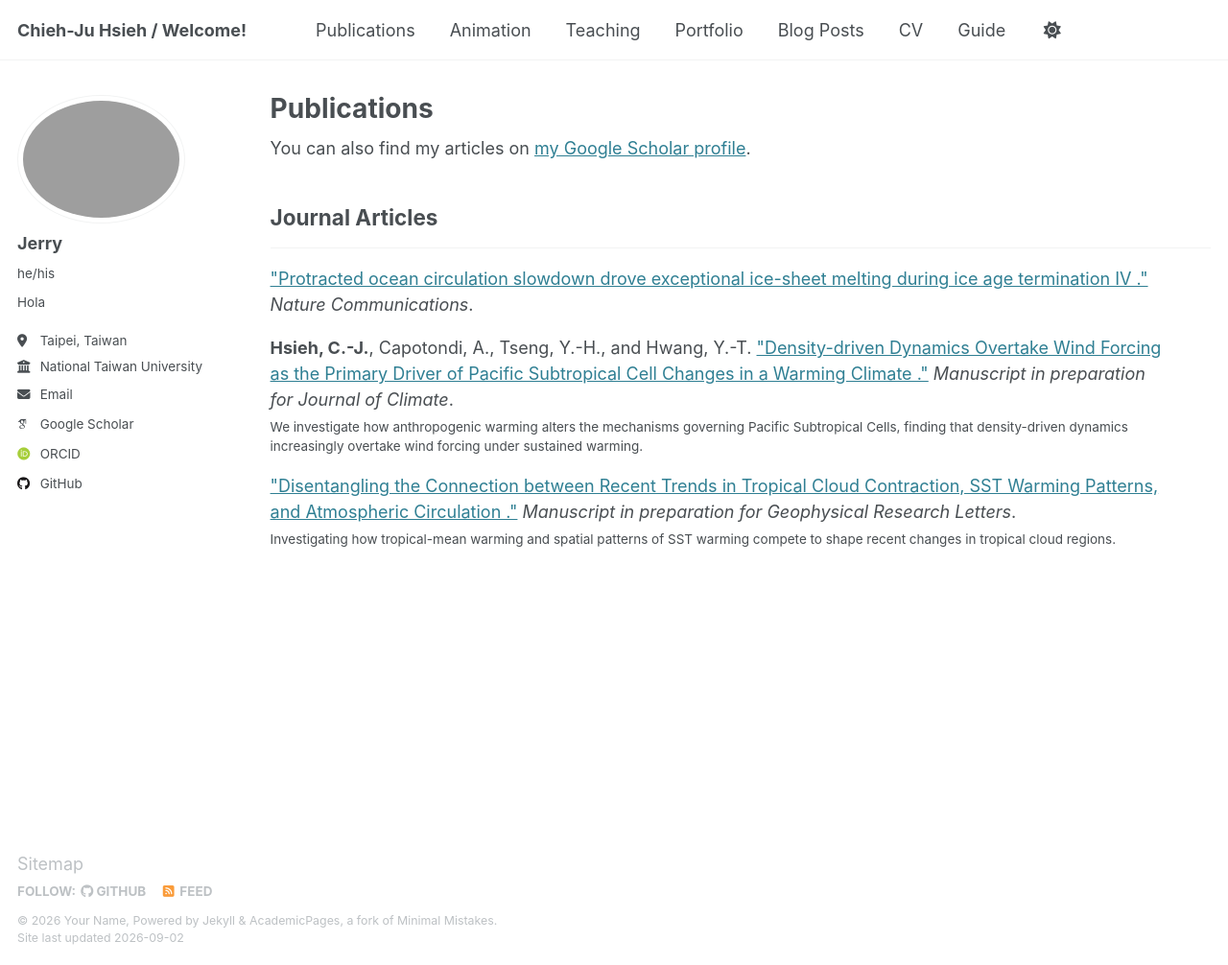
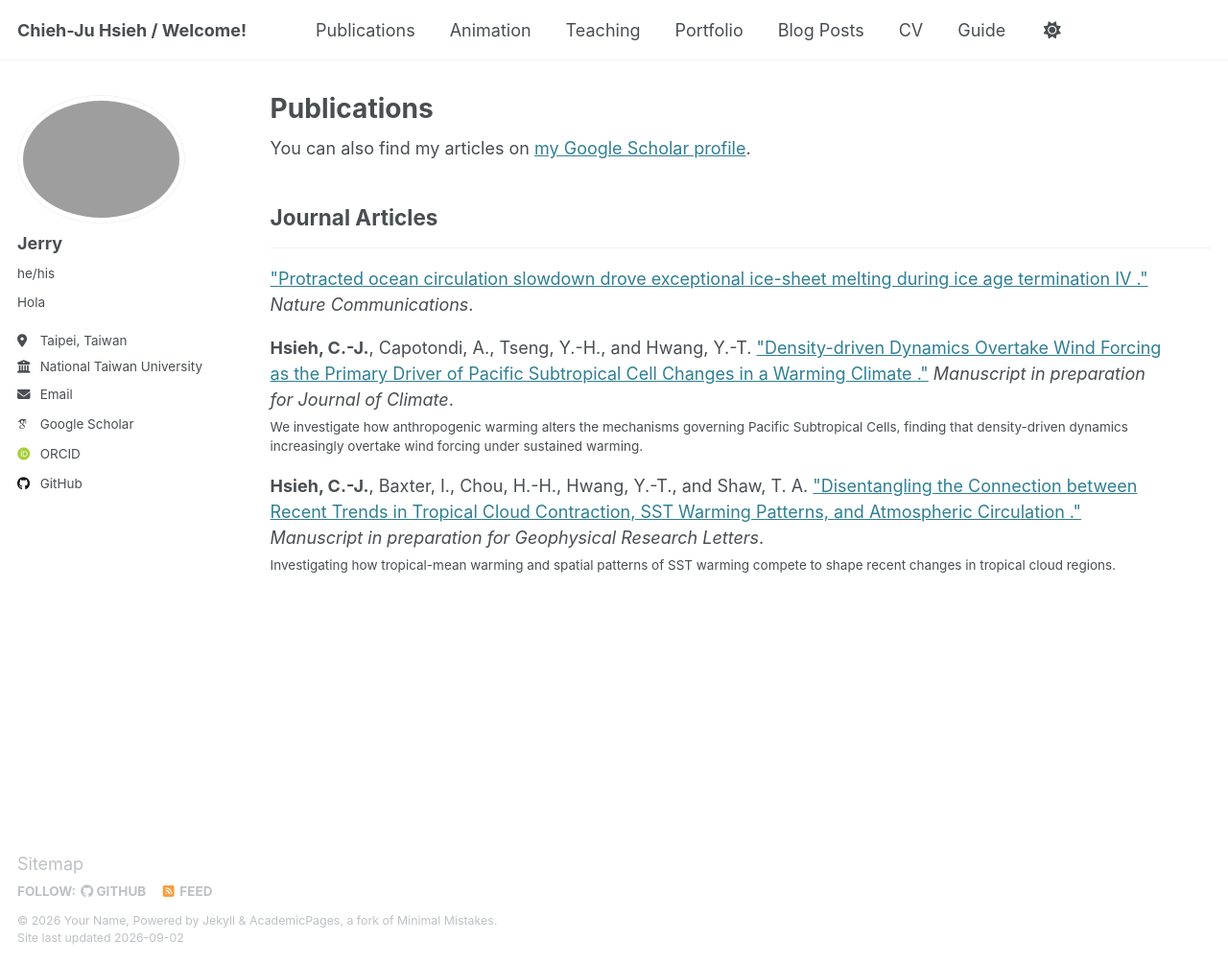
Before and after one commit to CJ-Hsieh/CJ-Hsieh.github.io, a Jekyll site: the page built from _pages/publications.html, in a window 1280 px wide and 1006 px high. Shown: the whole window at 96% size. Built offline with Jekyll 4.4.1, drawn with Linux system fonts in a browser that asks for light colours; some web fonts are replaced.

Commit message:
Update 2026-hsieh-cloud.md

```diff
--- a/_publications/2026-hsieh-cloud.md
+++ b/_publications/2026-hsieh-cloud.md
@@ -6,6 +6,7 @@ permalink: /publication/2026-hsieh-cloud
 excerpt: "Investigating how tropical-mean warming and spatial patterns of SST warming compete to shape recent changes in tropical cloud regions."
 date: 2026-09-01
 venue: "Manuscript in preparation for Geophysical Research Letters"
+authors: "Hsieh, C.-J., Baxter, I., Chou, H.-H., Hwang, Y.-T., and Shaw, T. A."
 citation: 'Hsieh, C.-J., Baxter, I., Chou, H.-H., Hwang, Y.-T., and Shaw, T. A. "Disentangling the Connection between Recent Trends in Tropical Cloud Contraction, SST Warming Patterns, and Atmospheric Circulation." <i>Manuscript in preparation for Geophysical Research Letters</i>.'
 ---
 
```
